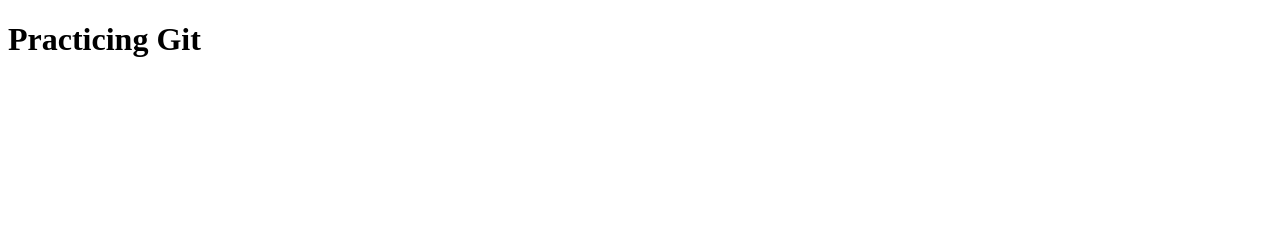
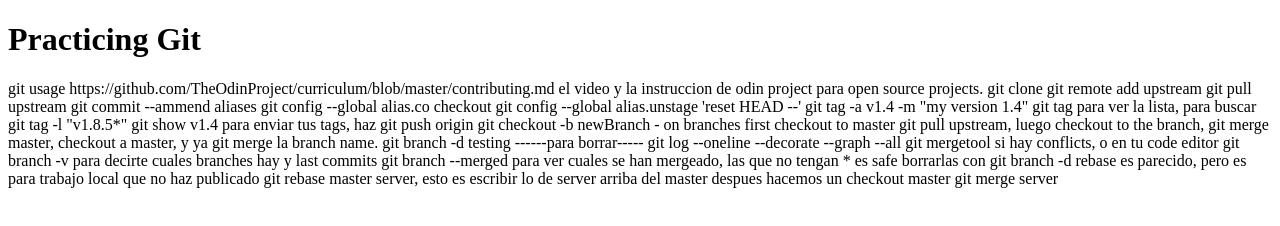
Before and after one commit to AlanContrerasM/git_practice, a plain HTML site: page index.html in a window 1280 px wide. Drawn offline with Linux system fonts and the light colour scheme.

Commit message:
added unstructured info

```diff
--- a/index.html
+++ b/index.html
@@ -13,7 +13,59 @@
             <h1>Practicing Git</h1>
         </header>
         <main>
+            <p>
+                git usage
+                https://github.com/TheOdinProject/curriculum/blob/master/contributing.md
+                el video y la instruccion de odin project para open source projects.
 
+                git clone
+
+                git remote add upstream <link>
+
+                git pull upstream
+
+                git commit --ammend
+
+                aliases
+                    git config --global alias.co checkout
+                    git config --global alias.unstage 'reset HEAD --'
+
+                git tag -a v1.4 -m "my version 1.4"
+
+                git tag para ver la lista, para buscar git tag -l "v1.8.5*"
+
+                git show v1.4
+
+                para enviar tus tags, haz git push origin <tagname>
+
+
+                git checkout -b newBranch
+
+                    - on branches first checkout to master git pull upstream, luego
+                    checkout to the branch, git merge master, checkout a master,
+                    y ya git merge la branch name.
+
+                git branch -d testing  ------para borrar-----
+
+
+                git log --oneline --decorate --graph --all
+
+                git mergetool si hay conflicts, o en tu code editor
+
+                git branch -v
+                para decirte cuales branches hay y last commits
+
+                git branch --merged para ver cuales se han mergeado, las que no tengan *
+                es safe borrarlas con git branch -d <branch>
+
+
+
+
+                rebase es parecido, pero es para trabajo local que no haz publicado
+
+                git rebase master server, esto es escribir lo de server arriba del master
+                despues hacemos un checkout master git merge server
+            </p>
         </main>
         <footer></footer>
         <script src="scripts.js"></script>
```
